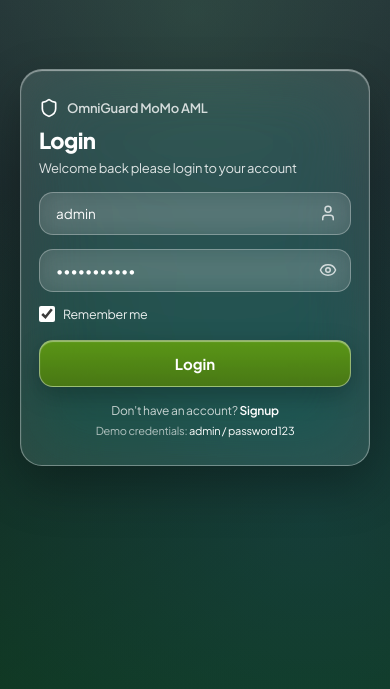
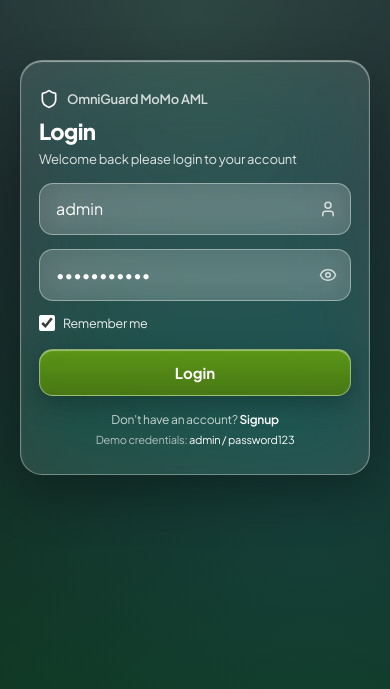
Before and after one commit to Steven256-debug/omniguard-momo-aml, a React (Vite) app in the folder frontend/: page / in a window 390 px wide. Shown: the part 155-844 px from the top of the page. Built offline with nearby package versions, Linux system fonts and the light colour scheme; no server answers.

Commit message:
fix(mobile): resolve hidden input character bug on mobile devices

```diff
--- a/frontend/src/components/Login.jsx
+++ b/frontend/src/components/Login.jsx
@@ -54,6 +54,17 @@ const Login = ({ onLogin }) => {
               value={username}
               onChange={(e) => setUsername(e.target.value)}
               placeholder="User Name"
+              autoComplete="username"
+              autoCorrect="off"
+              autoCapitalize="none"
+              spellCheck="false"
+              style={{
+                color: '#ffffff',
+                WebkitTextFillColor: '#ffffff',
+                caretColor: '#ffffff',
+                fontSize: '16px',
+                opacity: 1
+              }}
               required
             />
             <User size={18} className="input-trailing-icon" />
@@ -67,6 +78,17 @@ const Login = ({ onLogin }) => {
               value={password}
               onChange={(e) => setPassword(e.target.value)}
               placeholder="Password"
+              autoComplete="current-password"
+              autoCorrect="off"
+              autoCapitalize="none"
+              spellCheck="false"
+              style={{
+                color: '#ffffff',
+                WebkitTextFillColor: '#ffffff',
+                caretColor: '#ffffff',
+                fontSize: '16px',
+                opacity: 1
+              }}
               required
             />
             <button
--- a/frontend/src/index.css
+++ b/frontend/src/index.css
@@ -998,7 +998,8 @@ body {
   display: flex;
   align-items: center;
   justify-content: center;
-  height: 100vh;
+  min-height: 100vh;
+  min-height: 100dvh;
   width: 100vw;
   /* Atmospheric nature hills backdrop with blur overlay matching reference */
   background:
@@ -1048,27 +1049,52 @@ body {
 }
 
 .apple-frosted-input {
+  -webkit-appearance: none;
+  -moz-appearance: none;
+  appearance: none;
   width: 100%;
-  padding: 12px 42px 12px 16px;
-  background: rgba(255, 255, 255, 0.1);
-  backdrop-filter: blur(12px);
-  border: 1px solid rgba(255, 255, 255, 0.3);
+  padding: 13px 44px 13px 16px;
+  background: rgba(255, 255, 255, 0.16);
+  backdrop-filter: blur(16px);
+  -webkit-backdrop-filter: blur(16px);
+  border: 1px solid rgba(255, 255, 255, 0.4);
   border-radius: var(--radius-md);
-  font-size: 13.5px;
-  color: #ffffff;
+  font-size: 16px; /* Crucial: 16px prevents iOS Safari auto-zoom and clipping bug */
+  line-height: 1.5;
+  color: #ffffff !important;
+  -webkit-text-fill-color: #ffffff !important;
+  caret-color: #ffffff !important;
+  opacity: 1 !important;
   outline: none;
   font-family: var(--font-sans);
   transition: all 0.2s ease;
+  transform: translateZ(0); /* Hardware accelerated compositing to fix iOS WebKit repainting bug */
+  -webkit-transform: translateZ(0);
 }
 
 .apple-frosted-input:focus {
-  background: rgba(255, 255, 255, 0.18);
-  border-color: rgba(255, 255, 255, 0.7);
-  box-shadow: 0 0 0 3px rgba(255, 255, 255, 0.2);
+  background: rgba(255, 255, 255, 0.24);
+  border-color: rgba(255, 255, 255, 0.8);
+  box-shadow: 0 0 0 3px rgba(255, 255, 255, 0.25);
+  color: #ffffff !important;
+  -webkit-text-fill-color: #ffffff !important;
 }
 
 .apple-frosted-input::placeholder {
-  color: rgba(255, 255, 255, 0.6);
+  color: rgba(255, 255, 255, 0.65);
+  -webkit-text-fill-color: rgba(255, 255, 255, 0.65);
+}
+
+/* Fix mobile browser autofill turning text invisible */
+.apple-frosted-input:-webkit-autofill,
+.apple-frosted-input:-webkit-autofill:hover,
+.apple-frosted-input:-webkit-autofill:focus,
+.apple-frosted-input:-webkit-autofill:active {
+  -webkit-text-fill-color: #ffffff !important;
+  -webkit-box-shadow: 0 0 0px 1000px rgba(30, 45, 35, 0.95) inset !important;
+  box-shadow: 0 0 0px 1000px rgba(30, 45, 35, 0.95) inset !important;
+  caret-color: #ffffff !important;
+  transition: background-color 5000s ease-in-out 0s;
 }
 
 .input-trailing-icon {
```
Also changed, not shown: 1 other file (tests, documents, lock files or other folders).
